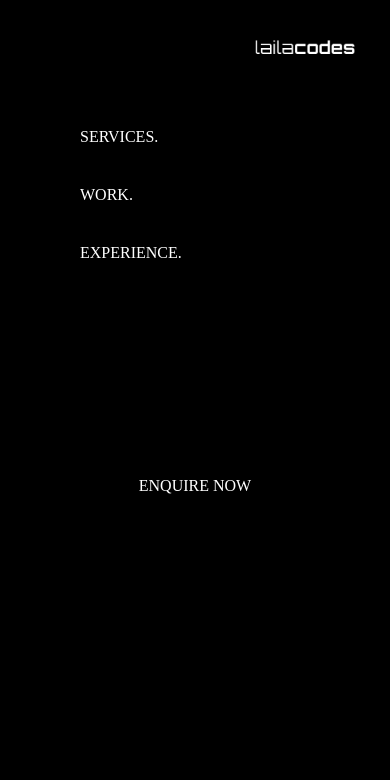
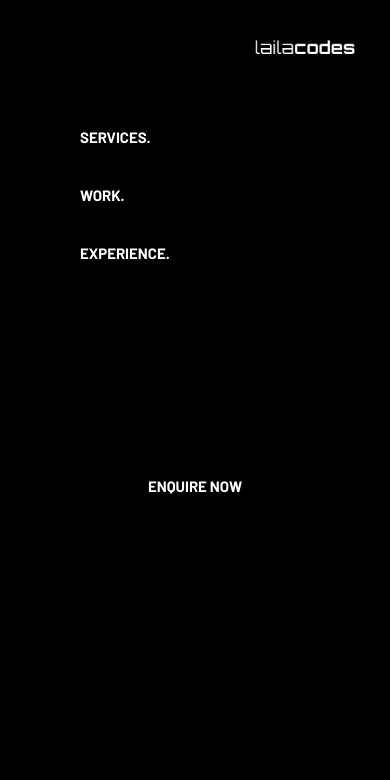
Before and after one commit to lailanassali/my-website, a plain HTML site: page src/index.html in a window 390 px wide. Shown: the top 780 px of the page. Drawn offline with Linux system fonts and the light colour scheme.

Commit message:
change text font and size, responsiveness on mobile

```diff
--- a/src/css/style.css
+++ b/src/css/style.css
@@ -1,3 +1,18 @@
+@font-face {
+    font-family: Barlow-Light;
+    src: url(fonts/Barlow/Barlow-Light.ttf);
+}
+
+@font-face {
+    font-family: Barlow-Bold;
+    src: url(fonts/Barlow/Barlow-Bold.ttf);
+}
+
+@font-face {
+    font-family: Barlow-Black;
+    src: url(fonts/Barlow/Barlow-Black.ttf);
+}
+
 * {
     margin: 0;
     padding: 0;
@@ -19,6 +34,8 @@
     list-style-type: none;
     padding: 20px 80px;
     color: white;
+    font-family: Barlow-Bold;
+        font-size: 15px;
 }
 
 .nav-bar img {
@@ -42,6 +59,8 @@
 .main-text a {
     color: white;
     text-decoration: none;
+        font-family: Barlow-Bold;
+    font-size: 15px;
 }
 
 .socials {
```
